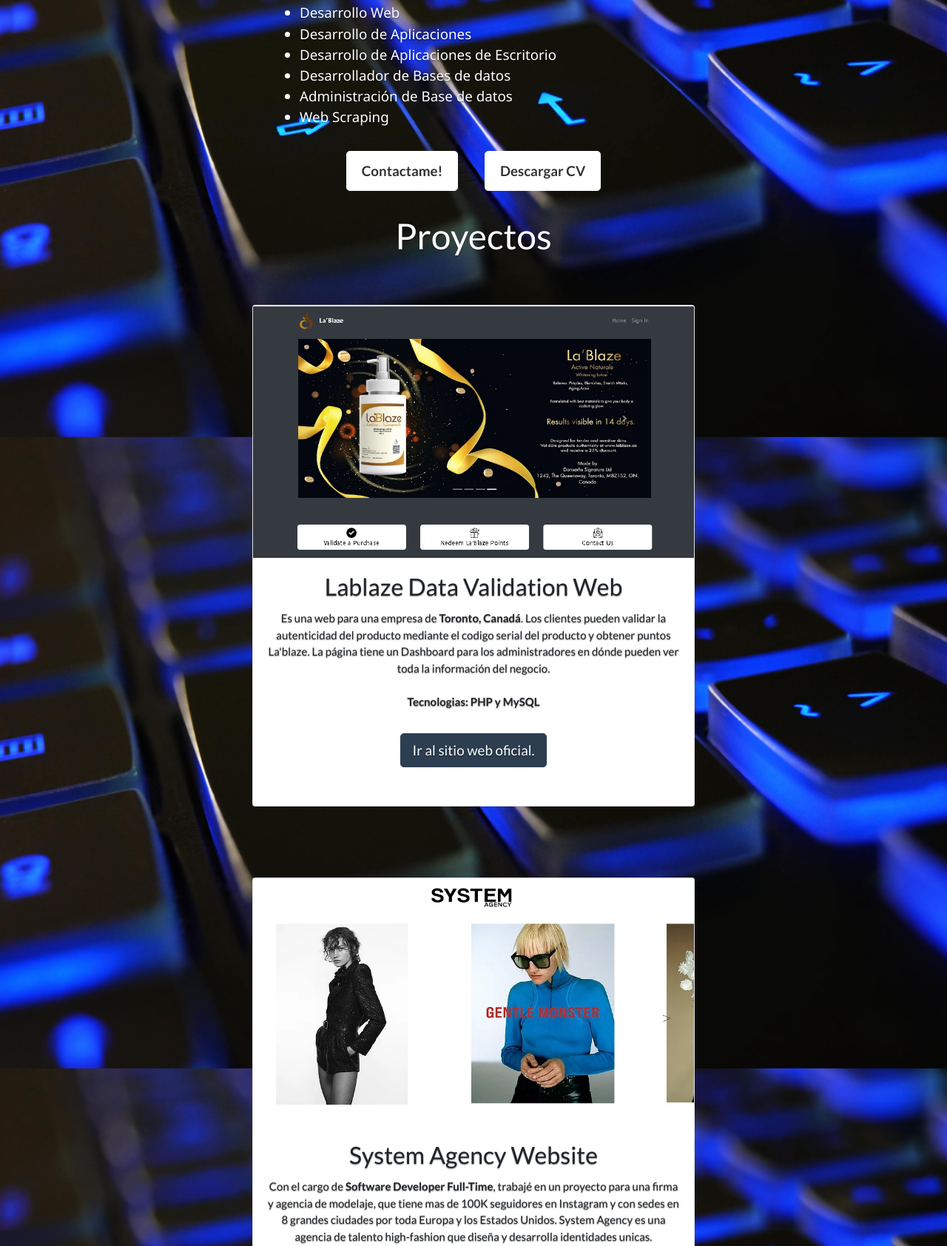
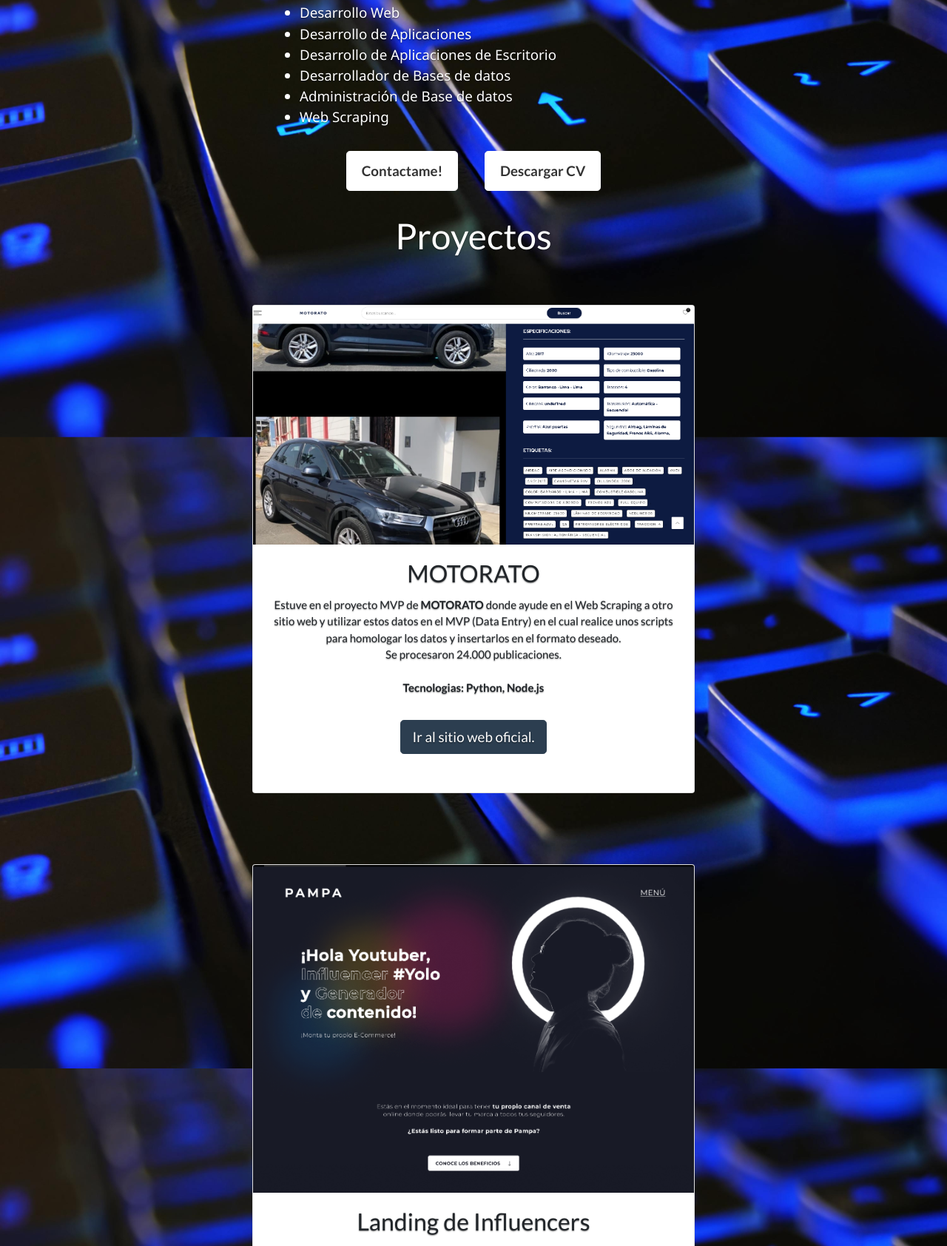
Before and after one commit to ajfvdev/ajfvdev.github.io, a plain HTML site: page index.html in a window 1280 px wide. Shown: the part 1116-2800 px from the top of the page at 74% size. Drawn offline with Linux system fonts and the light colour scheme.

Commit message:
Actualizando mi portafolio

```diff
--- a/index.html
+++ b/index.html
@@ -57,13 +57,16 @@
             <p class="lead">
                 <ul class="ul-skills list-inline">
                     <li class="li-skills">Node.JS</li>
+                    <li class="li-skills">Typescript</li>
                     <li class="li-skills">Java</li>
                     <li class="li-skills">Spring Boot</li>
                     <li class="li-skills">Javascript</li>
                     <li class="li-skills">Python</li>
                     <li class="li-skills">PHP</li>
                     <li class="li-skills">SQL</li>
+                    <li class="li-skills">XPath</li>
                     <li class="li-skills">GIT</li>
+                    <li class="li-skills">Docker</li>
                 </ul>
             </p>
 
@@ -92,7 +95,7 @@
             </p>
             <p class="lead botones">
                 <a href="https://www.linkedin.com/in/ajfvdev/" class="m-3 btn btn-lg btn-secondary">Contactame!</a>
-                <a href="https://drive.google.com/file/d/1ied1byS_kA6mGlBb_aQil2tD9lyJ2ubt/view?usp=sharing" class="m-3 btn btn-lg btn-secondary">Descargar CV</a>
+                <a href="https://drive.google.com/file/d/1v_LGzuCHYXX5hY2wqCLGqHZMUnf_4363/view?usp=sharing" class="m-3 btn btn-lg btn-secondary">Descargar CV</a>
             </p>
         </main>
 
@@ -105,6 +108,36 @@
             <div class="card-group">
 
                 <div class="row">
+
+                    <div class="card  mt-5 mb-5">
+                        <img class="card-img-top" src="assets/images/motorato.png">
+
+                        <div class="card-body">
+                            <h3 class="card-title">MOTORATO</h3>
+                            <p class="card-text"> Estuve en el proyecto MVP de <b>MOTORATO</b> donde ayude en el Web Scraping a otro sitio web y utilizar estos datos en el MVP (Data Entry) en el cual realice unos scripts para homologar los datos y insertarlos en el formato deseado. <br>
+                                 Se procesaron 24.000 publicaciones.
+                                <br> <br> <b>Tecnologias: Python, Node.js</b>
+                            </p>
+                            <p class="lead botones">
+                                <a href="https://motorato.com/" class="m-3 btn btn-lg btn-primary">Ir al sitio web oficial.</a>
+                            </p>
+                        </div>
+                    </div>
+
+                    <div class="card  mt-5 mb-5">
+                        <img class="card-img-top" src="assets/images/influencer.png">
+
+                        <div class="card-body">
+                            <h3 class="card-title">Landing de Influencers</h3>
+                            <p class="card-text"> Realice un maquetado para el sitio e-commerce <b>PAMPA</b> en donde segui el diseño compartido por FIGMA en el cual me quedo exactamente igual al indicado.
+                                <br> <br> <b>Tecnologias: Nuxt, Strapi, Node.js, PostgresSQL</b>
+                            </p>
+                            <p class="lead botones">
+                                <a href="https://influencer.bypampa.com/" class="m-3 btn btn-lg btn-primary">Ir al sitio web oficial.</a>
+                            </p>
+                        </div>
+                    </div>
+
                     <div class="card  mt-5 mb-5">
                         <img class="card-img-top" src="assets/images/lablaze-php.png">
 
```
Also changed, not shown: assets/images/influencer.png (added), assets/images/motorato.png (added).
